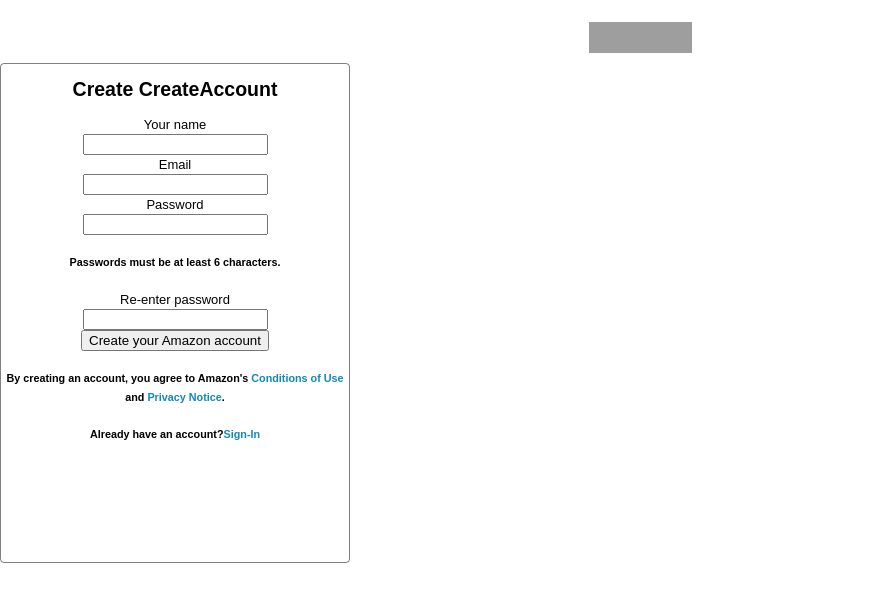
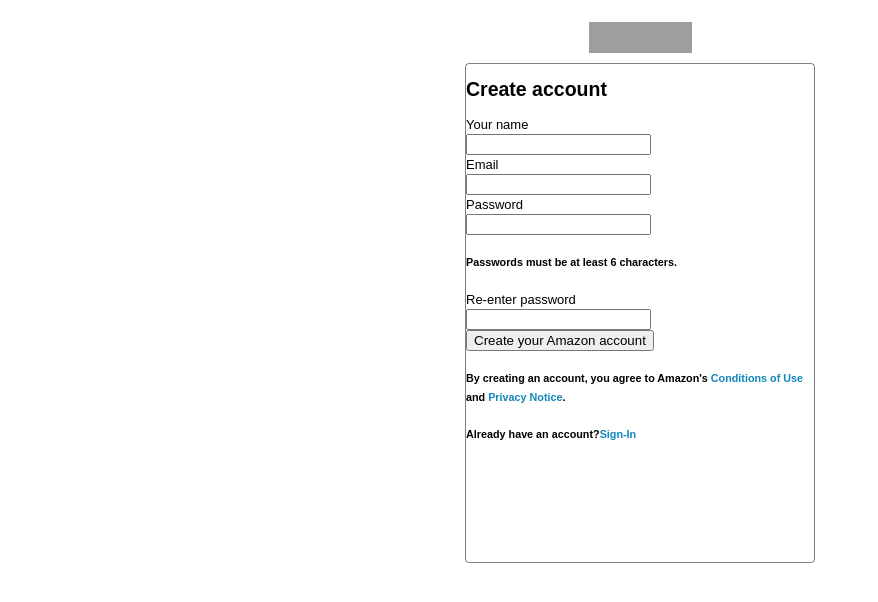
Before and after one commit to tsaihuangsd/amazon-create-account, a React (Create React App) app: page / in a window 1280 px wide. Shown: the top 602 px of the page, without its empty margins (0-878 px from the left). Built offline with nearby package versions, Linux system fonts and the light colour scheme; grey boxes are pictures that could not be loaded.

Commit message:
Styling: center create-account-box

```diff
--- a/src/MVP/styling/App.css
+++ b/src/MVP/styling/App.css
@@ -28,6 +28,12 @@
     color: #61dafb;
   }
 
+  .main-container{
+    display: flex;
+    flex-direction: column;
+    align-items: center;
+  }
+
   .a-icon-logo {
     margin-top: 22px;
     background-image: url(https://m.media-amazon.com/images/G/01/AUIClients/AmazonUIBaseCSS-sprite_1x-c4a765aedd886dc04d89e7e93b6a02c59ecb7013._V2_.png);
@@ -45,7 +51,7 @@
       flex-direction: column;
       align-items: center;
       justify-content: center;
-      margin-top: 10px;
+      margin: 10px;
       display: block;
       ;
       box-sizing: border-box;
--- a/src/MVP/views/createAccountView.js
+++ b/src/MVP/views/createAccountView.js
@@ -4,11 +4,11 @@
 
 const CreateAccountView = () =>{
     return (
-        <div className="App">
+        <div className="main-container">
             <div className="a-icon-logo" />
             <div className="box-container">
                 <div className="create-account-box">
-                    <h2>Create CreateAccount</h2>
+                    <h2>Create account</h2>
                     <form>
                         <label for="name">Your name</label><br/>
                         <input type="text" id="name"></input><br/>
```
Also changed, not shown: 1 other file (tests, documents, lock files or other folders).
